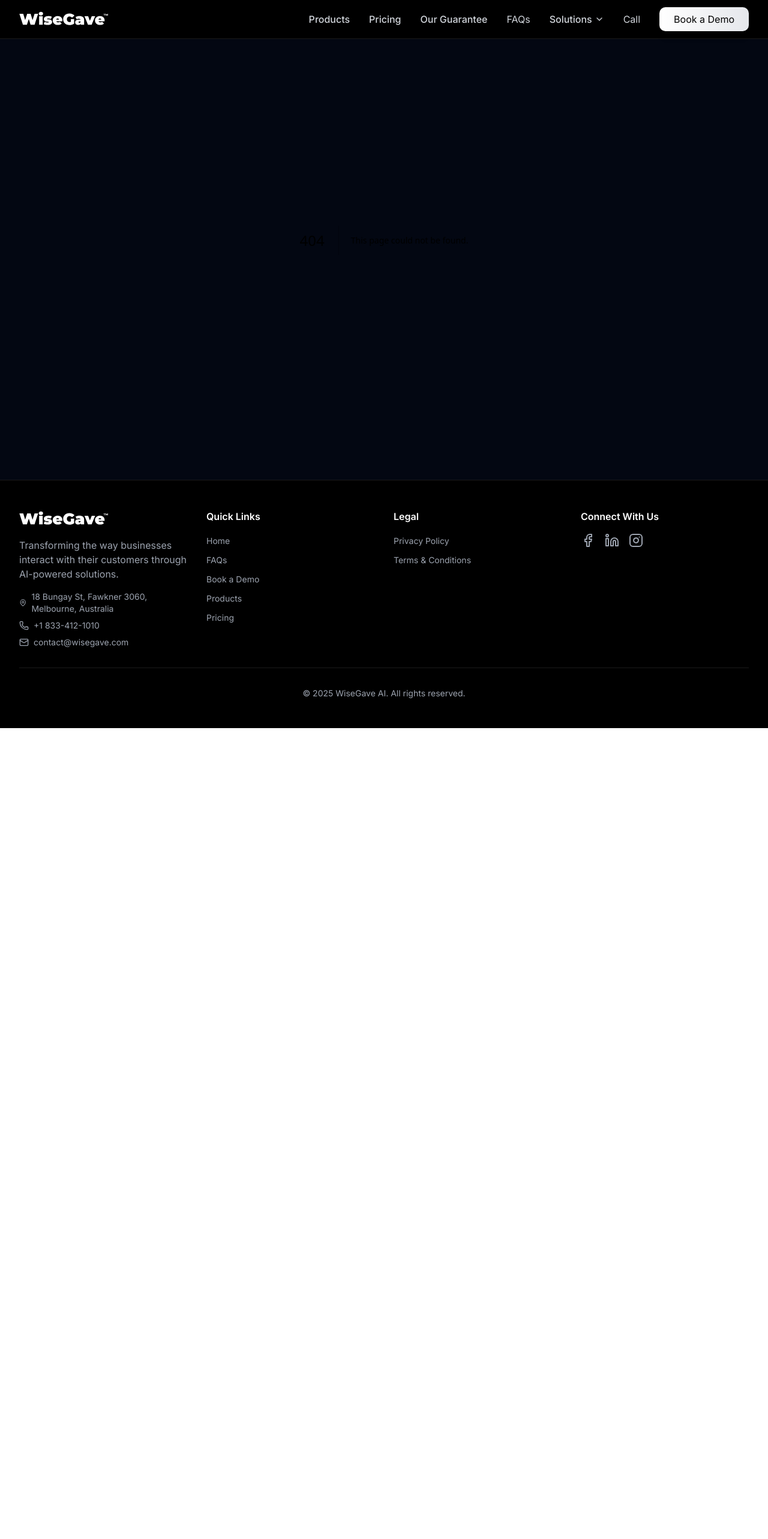
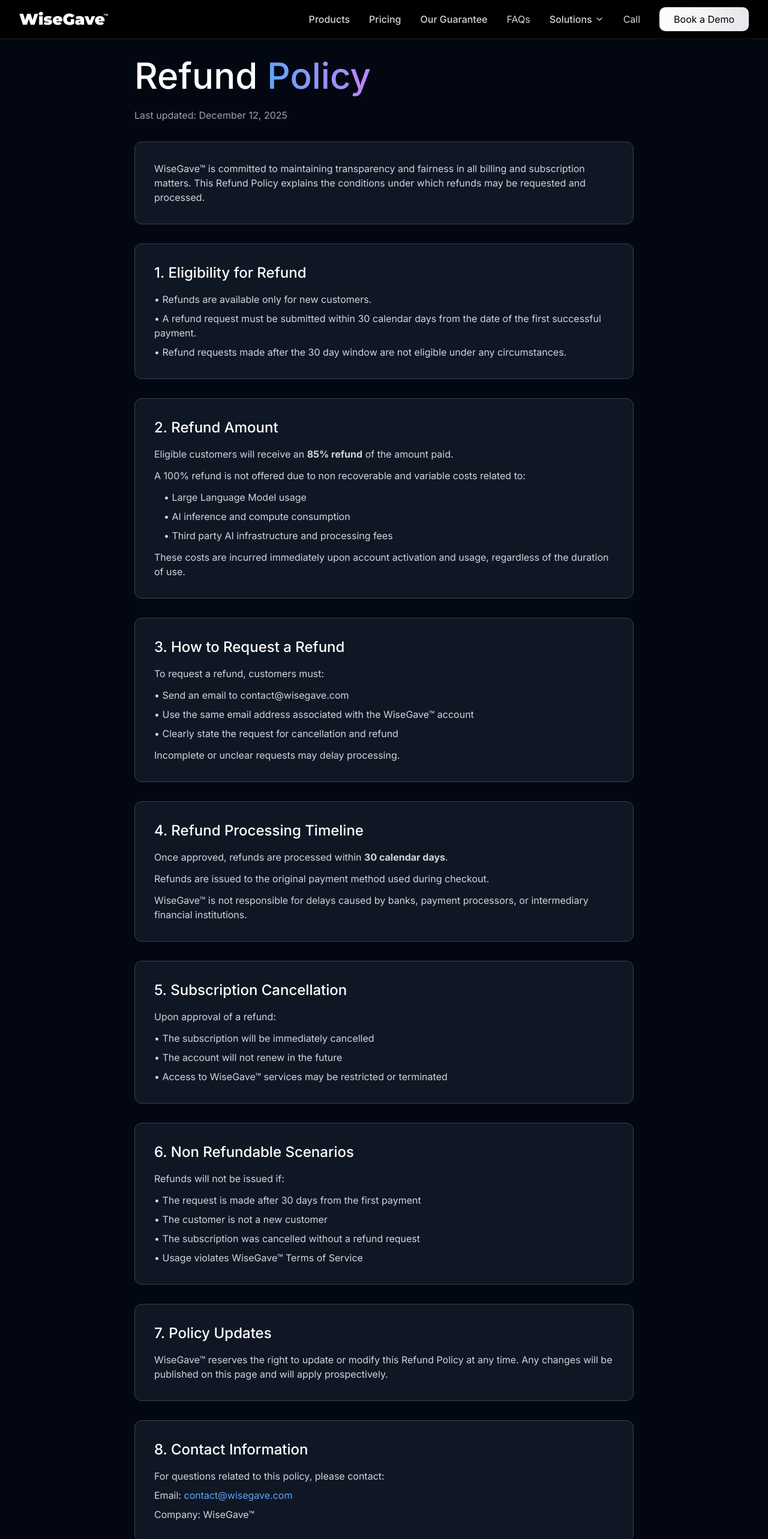
Before and after one commit to wisegave-dev/wisegave-ai, a Next.js app: page /refund-policy in a window 1280 px wide. Before the commit this address had no page. Shown: the top 2566 px of the page at 60% size. Before the commit the page ends 1214 px from the top, so only its background shows below. Built offline with nearby package versions, Linux system fonts and the light colour scheme.

Commit message:
Add Refund Policy link to Footer for improved user navigation and access to policy information.

```diff
--- /dev/null
+++ b/src/app/refund-policy/page.tsx
@@ -0,0 +1,165 @@
+"use client";
+
+import { motion } from "framer-motion";
+
+export default function RefundPolicy() {
+  return (
+    <div className="min-h-screen bg-gray-950 text-white pt-24 pb-16">
+      <div className="max-w-4xl mx-auto px-4 sm:px-6 lg:px-8">
+        <motion.div
+          initial={{ opacity: 0, y: 20 }}
+          animate={{ opacity: 1, y: 0 }}
+          transition={{ duration: 0.6 }}
+        >
+          <h1 className="text-5xl md:text-6xl mb-6">
+            Refund{" "}
+            <span className="bg-gradient-to-r from-blue-400 to-purple-400 bg-clip-text text-transparent">
+              Policy
+            </span>
+          </h1>
+          <p className="text-gray-400 mb-8">Last updated: December 12, 2025</p>
+
+          <div className="prose prose-invert max-w-none space-y-8">
+            <div className="bg-gray-800/50 p-8 rounded-xl border border-gray-700">
+              <p className="text-gray-300">
+                WiseGave™ is committed to maintaining transparency and fairness
+                in all billing and subscription matters. This Refund Policy
+                explains the conditions under which refunds may be requested and
+                processed.
+              </p>
+            </div>
+
+            <div className="bg-gray-800/50 p-8 rounded-xl border border-gray-700">
+              <h2 className="text-2xl mb-4">1. Eligibility for Refund</h2>
+              <ul className="space-y-2 text-gray-300">
+                <li>• Refunds are available only for new customers.</li>
+                <li>
+                  • A refund request must be submitted within 30 calendar days
+                  from the date of the first successful payment.
+                </li>
+                <li>
+                  • Refund requests made after the 30 day window are not
+                  eligible under any circumstances.
+                </li>
+              </ul>
+            </div>
+
+            <div className="bg-gray-800/50 p-8 rounded-xl border border-gray-700">
+              <h2 className="text-2xl mb-4">2. Refund Amount</h2>
+              <div className="space-y-3 text-gray-300">
+                <p>
+                  Eligible customers will receive an <strong>85% refund</strong>{" "}
+                  of the amount paid.
+                </p>
+                <p>
+                  A 100% refund is not offered due to non recoverable and
+                  variable costs related to:
+                </p>
+                <ul className="space-y-2 ml-4">
+                  <li>• Large Language Model usage</li>
+                  <li>• AI inference and compute consumption</li>
+                  <li>• Third party AI infrastructure and processing fees</li>
+                </ul>
+                <p>
+                  These costs are incurred immediately upon account activation
+                  and usage, regardless of the duration of use.
+                </p>
+              </div>
+            </div>
+
+            <div className="bg-gray-800/50 p-8 rounded-xl border border-gray-700">
+              <h2 className="text-2xl mb-4">3. How to Request a Refund</h2>
+              <p className="text-gray-300 mb-3">
+                To request a refund, customers must:
+              </p>
+              <ul className="space-y-2 text-gray-300">
+                <li>• Send an email to contact@wisegave.com</li>
+                <li>
+                  • Use the same email address associated with the WiseGave™
+                  account
+                </li>
+                <li>• Clearly state the request for cancellation and refund</li>
+              </ul>
+              <p className="text-gray-300 mt-3">
+                Incomplete or unclear requests may delay processing.
+              </p>
+            </div>
+
+            <div className="bg-gray-800/50 p-8 rounded-xl border border-gray-700">
+              <h2 className="text-2xl mb-4">4. Refund Processing Timeline</h2>
+              <div className="space-y-3 text-gray-300">
+                <p>
+                  Once approved, refunds are processed within{" "}
+                  <strong>30 calendar days</strong>.
+                </p>
+                <p>
+                  Refunds are issued to the original payment method used during
+                  checkout.
+                </p>
+                <p>
+                  WiseGave™ is not responsible for delays caused by banks,
+                  payment processors, or intermediary financial institutions.
+                </p>
+              </div>
+            </div>
+
+            <div className="bg-gray-800/50 p-8 rounded-xl border border-gray-700">
+              <h2 className="text-2xl mb-4">5. Subscription Cancellation</h2>
+              <p className="text-gray-300 mb-3">Upon approval of a refund:</p>
+              <ul className="space-y-2 text-gray-300">
+                <li>• The subscription will be immediately cancelled</li>
+                <li>• The account will not renew in the future</li>
+                <li>
+                  • Access to WiseGave™ services may be restricted or terminated
+                </li>
+              </ul>
+            </div>
+
+            <div className="bg-gray-800/50 p-8 rounded-xl border border-gray-700">
+              <h2 className="text-2xl mb-4">6. Non Refundable Scenarios</h2>
+              <p className="text-gray-300 mb-3">
+                Refunds will not be issued if:
+              </p>
+              <ul className="space-y-2 text-gray-300">
+                <li>
+                  • The request is made after 30 days from the first payment
+                </li>
+                <li>• The customer is not a new customer</li>
+                <li>
+                  • The subscription was cancelled without a refund request
+                </li>
+                <li>• Usage violates WiseGave™ Terms of Service</li>
+              </ul>
+            </div>
+
+            <div className="bg-gray-800/50 p-8 rounded-xl border border-gray-700">
+              <h2 className="text-2xl mb-4">7. Policy Updates</h2>
+              <p className="text-gray-300">
+                WiseGave™ reserves the right to update or modify this Refund
+                Policy at any time. Any changes will be published on this page
+                and will apply prospectively.
+              </p>
+            </div>
+
+            <div className="bg-gray-800/50 p-8 rounded-xl border border-gray-700">
+              <h2 className="text-2xl mb-4">8. Contact Information</h2>
+              <div className="space-y-2 text-gray-300">
+                <p>For questions related to this policy, please contact:</p>
+                <p>
+                  Email:{" "}
+                  <a
+                    href="mailto:contact@wisegave.com"
+                    className="text-blue-400 hover:text-blue-300"
+                  >
+                    contact@wisegave.com
+                  </a>
+                </p>
+                <p>Company: WiseGave™</p>
+              </div>
+            </div>
+          </div>
+        </motion.div>
+      </div>
+    </div>
+  );
+}
--- a/src/components/Footer.tsx
+++ b/src/components/Footer.tsx
@@ -118,6 +118,14 @@
                   Terms & Conditions
                 </Link>
               </li>
+              <li>
+                <Link
+                  href="/refund-policy"
+                  className="text-gray-400 hover:text-white text-sm"
+                >
+                  Refund Policy
+                </Link>
+              </li>
             </ul>
           </div>
 
```
